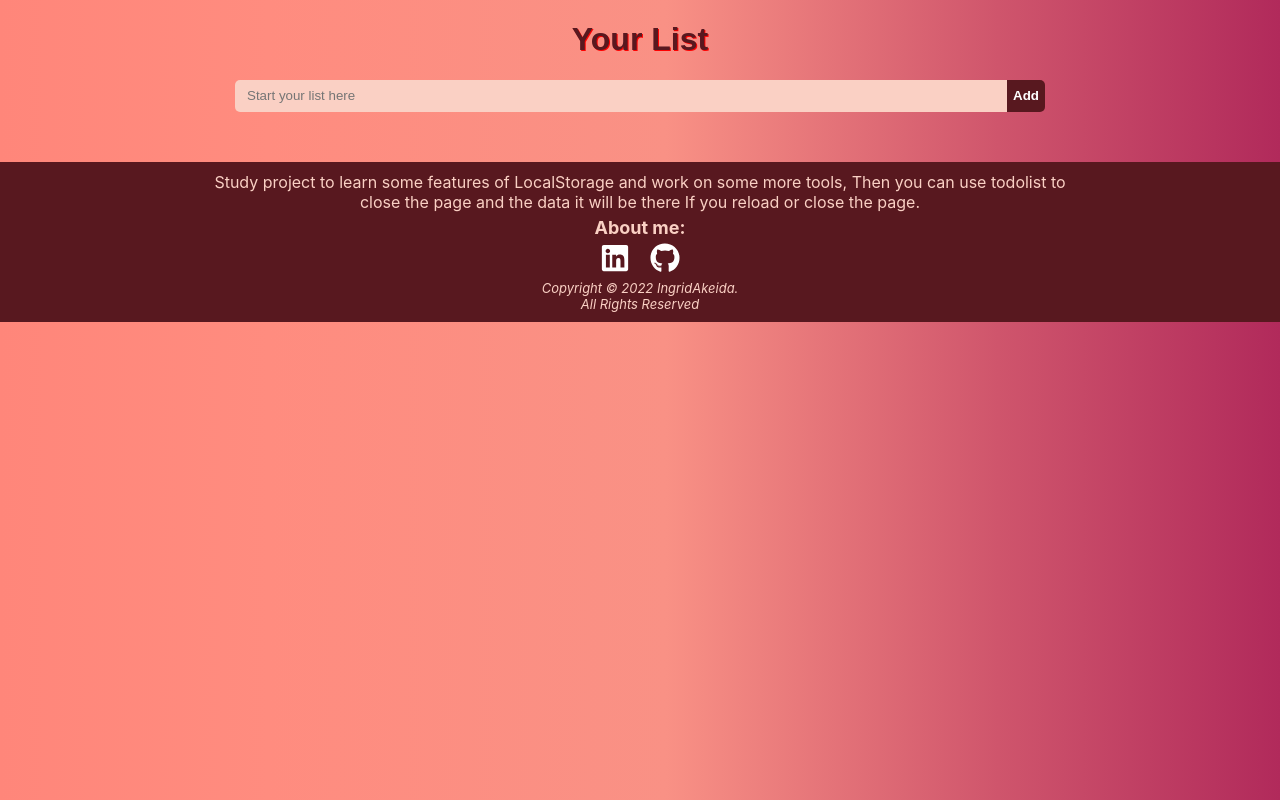
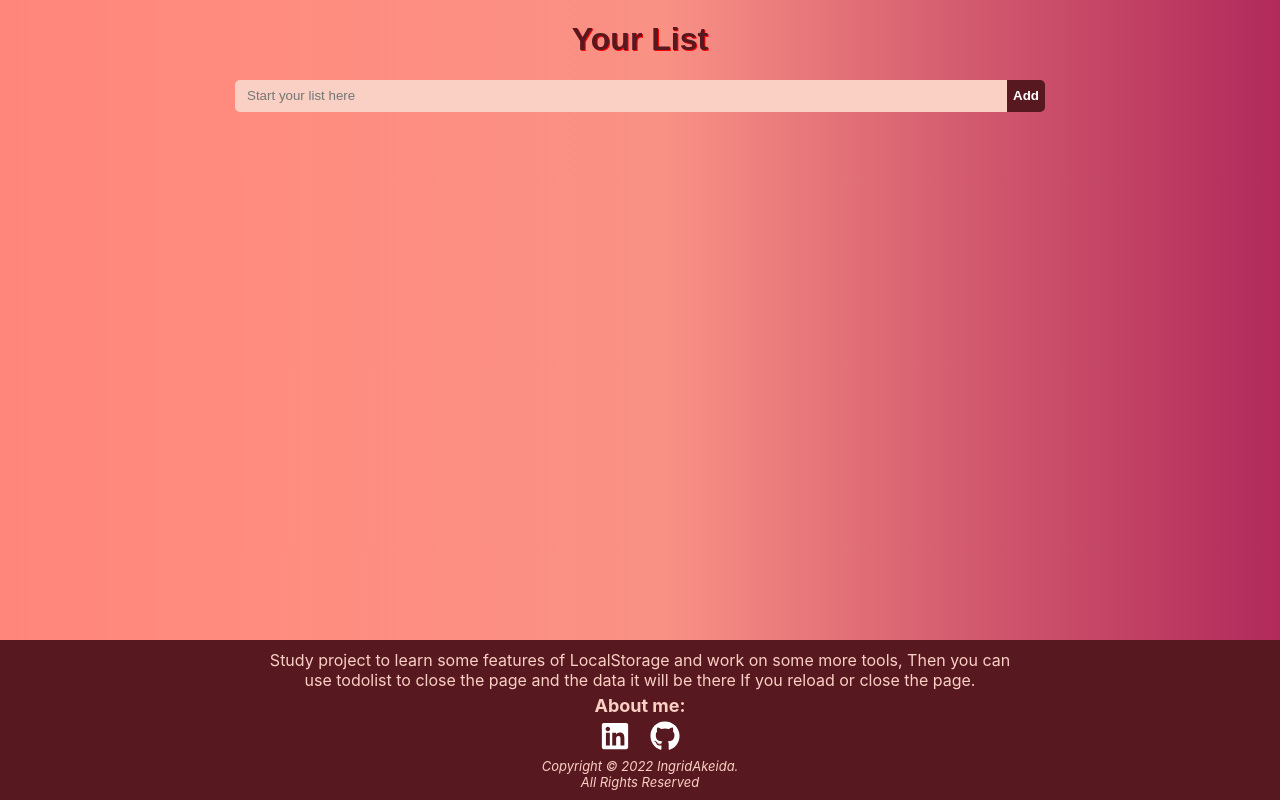
Before and after one commit to IngridAkeida/to-do-list, a React (Create React App) app: page / in a window 1280 px wide. Built offline with nearby package versions, Linux system fonts and the light colour scheme.

Commit message:
update commit

```diff
--- a/src/components/Footer/styledFooter.js
+++ b/src/components/Footer/styledFooter.js
@@ -2,18 +2,16 @@ import styled from "styled-components";
 
 export const StyledFooter = styled.footer`
   bottom: 0;
-  left: 0;
-  right: 0;
   background: #58181f;
   height: auto;
   width: 100%;
-  margin-top: 20px;
+  position: fixed;
   padding: 10px 0;
   color: #fad0c4;
 `
 export const StyledAboutProject = styled.p`
   margin: auto;
-  width: 70%;
+  width: 60%;
   padding: 0;
 
   @media (max-width: 600px) {
--- a/src/components/Lists/Index.js
+++ b/src/components/Lists/Index.js
@@ -7,7 +7,8 @@ import {
   StyledTodoItem,
   StyledTodoText,
   StyledTodoDivButton,
-  StyledTodoButton
+  StyledTodoButton,
+  StyledOption
 } from './styledTodoList.js';
 import {
   FaTrashAlt
@@ -82,6 +83,7 @@ function TodoList() {
           </StyledTodoItem>
         ))}
       </StyledTodoList>
+      <StyledOption/>
     </div>
   )
 }
--- a/src/components/Lists/styledTodoList.js
+++ b/src/components/Lists/styledTodoList.js
@@ -94,3 +94,7 @@ export const StyledTodoButton = styled.button`
     background-color: #fff;
   }
 `;
+
+export const StyledOption = styled.div`
+  padding-bottom: 2.5rem;
+`;
--- a/src/styledApp.js
+++ b/src/styledApp.js
@@ -2,7 +2,6 @@ import styled from "styled-components";
 
 const StyledApp = styled.div`
   text-align: center;
-
 `
 
 export default StyledApp;
```
